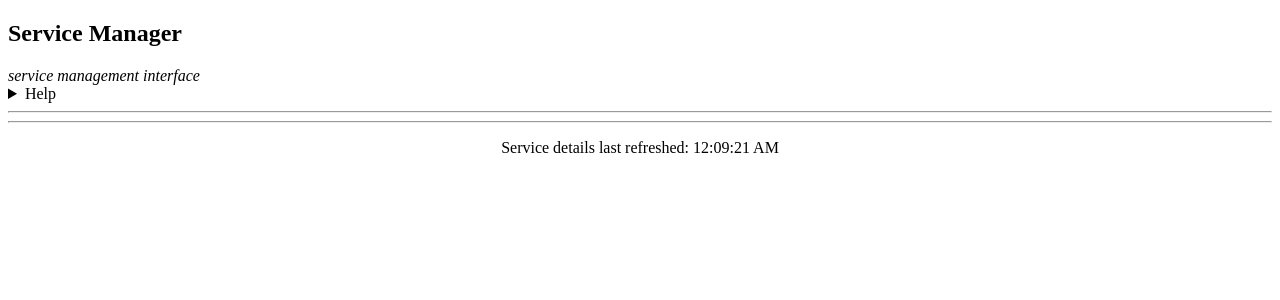
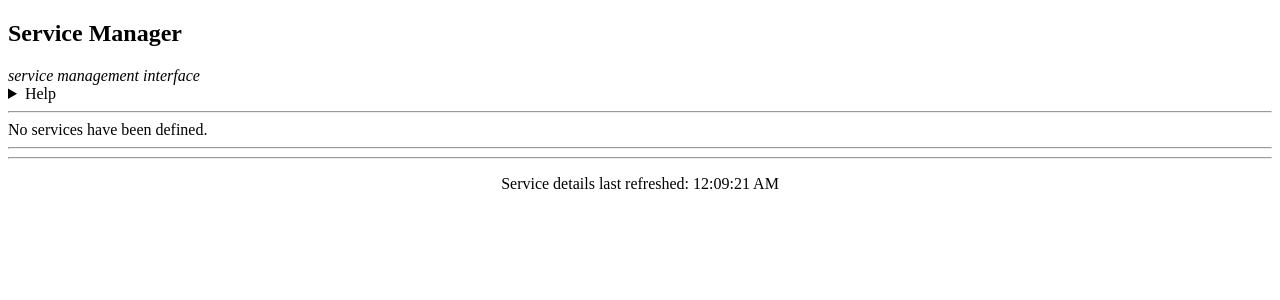
Before and after one commit to lalewis1/service-manager, a FastAPI app: page / in a window 1280 px wide. Shown: the top 300 px of the page. Run offline with FastAPI, Linux system fonts and the light colour scheme.

Commit message:
add message for when no services have been defined

```diff
--- a/service-manager/templates/services.html
+++ b/service-manager/templates/services.html
@@ -7,6 +7,8 @@
   <button onclick="service_action('{{ service }}', 'reload')">reload</button>
   <a href="{{root_path}}/service/{{ service }}/logs" target="_blank">logs</a>
 </div>
+{% else %}
+<div>No services have been defined.</div>
 {% endfor %}
 <hr />
 <script lang="js">
```
